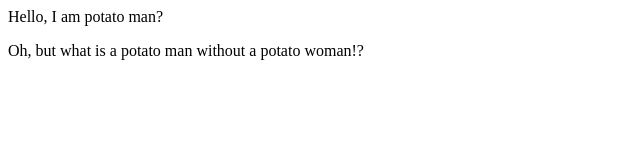
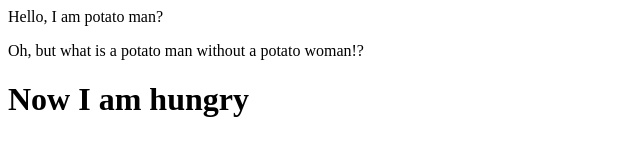
Before and after one commit to UH-Software-Design/Fuel-App, a plain HTML site: page Front-End/index.html in a window 1280 px wide. Shown: the whole page, without its empty margins (0-640 px from the left). Drawn offline with Linux system fonts and the light colour scheme.

Commit message:
Add Header

```diff
--- a/Front-End/index.html
+++ b/Front-End/index.html
@@ -5,6 +5,7 @@
     <title>Po-tay-toes! Boil em, mash em, stick em in a stew.</title>
 
     <p>Oh, but what is a potato man without a potato woman!?</p>
+    <h1>Now I am hungry</h1>
 
 </body>
 
```
